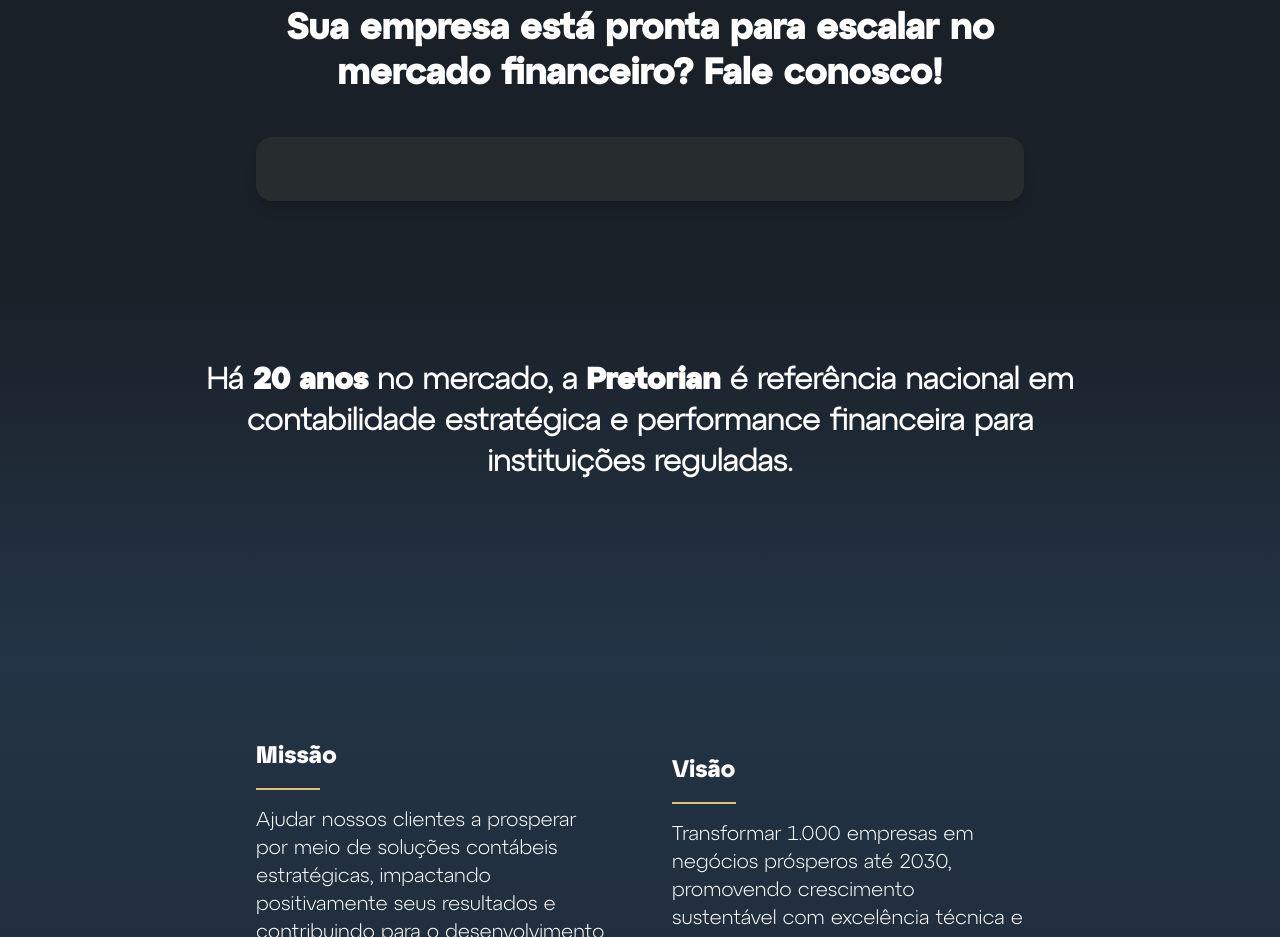
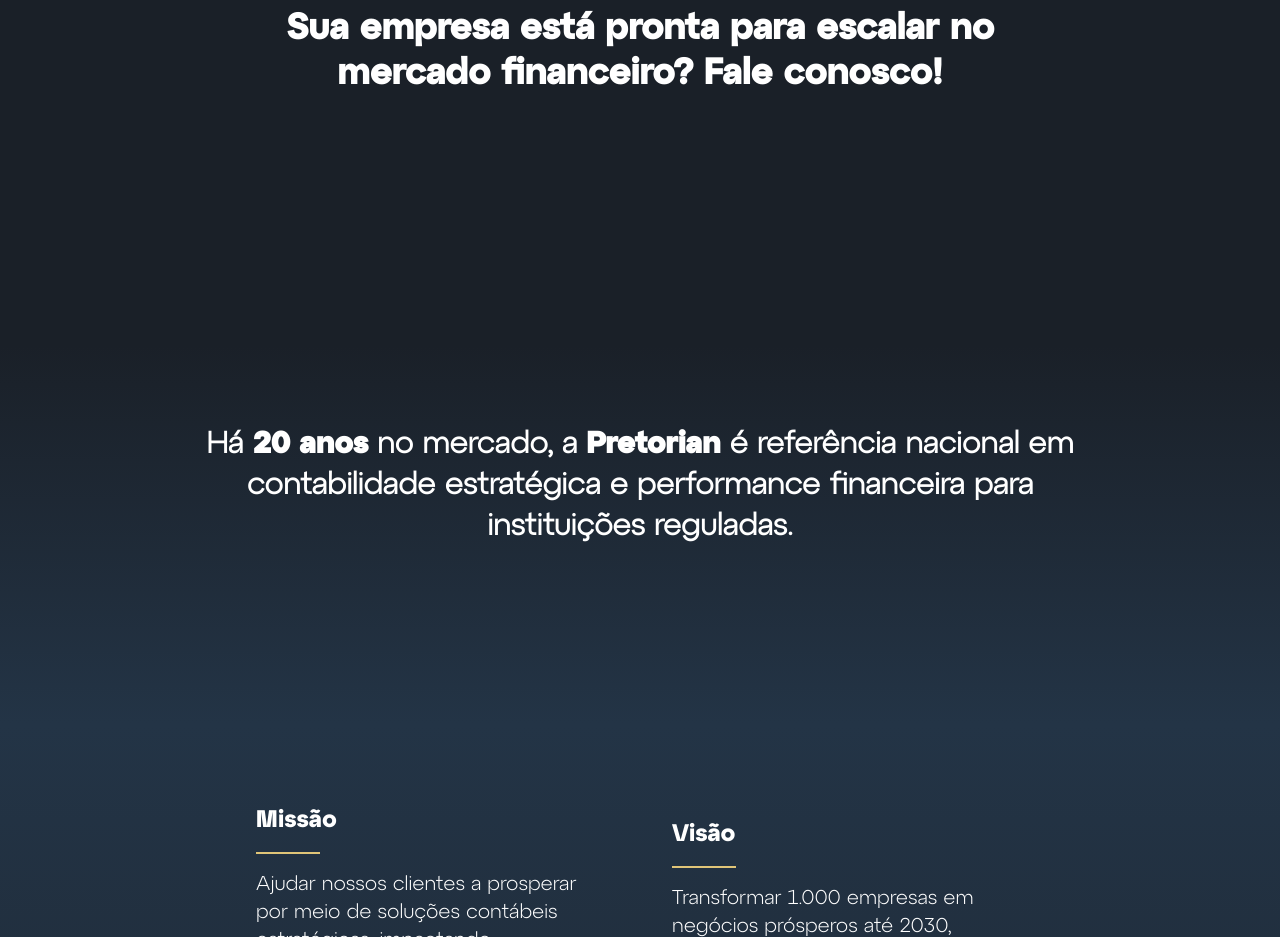
Before and after one commit to diegomontec/pretorian-landingpage, a Next.js app: page / in a window 1280 px wide. Shown: the part 4980-5917 px from the top of the page. Built offline with nearby package versions, Linux system fonts and the light colour scheme.

Commit message:
Formatando o forms

```diff
--- a/src/app/sections/section6/Forms.jsx
+++ b/src/app/sections/section6/Forms.jsx
@@ -4,41 +4,45 @@
 
 export function Forms() {
   const CONTAINER_ID = 'bitrix-form-container';
-  const SCRIPT_ID = 'bitrix-form-loader-66';
 
   useEffect(() => {
     const container = document.getElementById(CONTAINER_ID);
     if (!container) return;
 
-    // limpa conteúdo anterior (HMR / navegação)
+    // Limpa conteúdo anterior
     container.innerHTML = '';
 
-    // remove script antigo se existir
-    const old = document.getElementById(SCRIPT_ID);
-    if (old?.parentNode) old.parentNode.removeChild(old);
+    // Cria o script inline que Bitrix fornece
+    const inlineScript = document.createElement('script');
+    inlineScript.setAttribute('data-b24-form', 'inline/66/trwug7');
+    inlineScript.setAttribute('data-skip-moving', 'true');
 
-    const s = document.createElement('script');
-    s.id = SCRIPT_ID;
-    s.src = 'https://cdn.bitrix24.com.br/b27474801/crm/form/loader_66.js'; // ajuste se o seu loader mudar
-    s.async = true;
-    s.setAttribute('data-b24-form', 'inline/66/trwug7'); // ajuste se o ID/slug mudar
-    s.setAttribute('data-skip-moving', 'true');
+    // Define o conteúdo JS igual ao snippet original
+    inlineScript.innerHTML = `
+      (function(w,d,u){
+        var s=d.createElement('script');s.async=true;s.src=u+'?'+(Date.now()/180000|0);
+        var h=d.getElementsByTagName('script')[0];h.parentNode.insertBefore(s,h);
+      })(window,document,'https://cdn.bitrix24.com.br/b27474801/crm/form/loader_66.js');
+    `;
 
-    container.appendChild(s);
+    // Adiciona no container
+    container.appendChild(inlineScript);
 
     return () => {
       container.innerHTML = '';
-      const script = document.getElementById(SCRIPT_ID);
-      if (script?.parentNode) script.parentNode.removeChild(script);
     };
   }, []);
 
-  // container flexível e responsivo (altura mínima por breakpoint)
+  // Container responsivo, já com alinhamento e borda
   return (
     <div
       id={CONTAINER_ID}
       className="
         w-full
+        text-left
+        p-4
+        sm:p-6
+        md:p-8
       "
     />
   );
--- a/src/app/sections/section6/SectionSix.tsx
+++ b/src/app/sections/section6/SectionSix.tsx
@@ -40,10 +40,7 @@
         <div
           className="
             w-full
-            max-w-3xl
-            bg-[#272c2f]
-            rounded-2xl
-            shadow-lg
+            max-w-2xl
             p-4
             sm:p-6
             md:p-8
```
